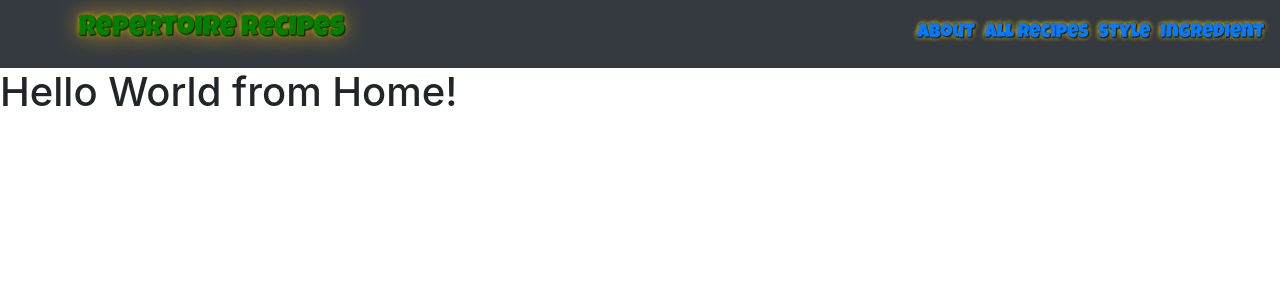
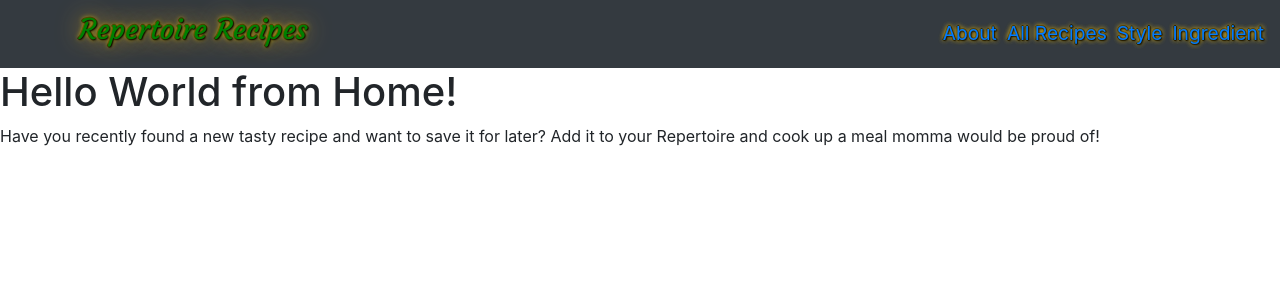
Before and after one commit to PatCeriale/repertoire-recipes, a React (Create React App) app: page / in a window 1280 px wide. Shown: the top 300 px of the page. Built offline with nearby package versions, Linux system fonts and the light colour scheme.

Commit message:
styled navbar and added text to home page

```diff
--- a/public/index.html
+++ b/public/index.html
@@ -11,7 +11,7 @@
   <link rel="manifest" href="%PUBLIC_URL%/manifest.json" />
   <title>Repertoire Recipes</title>
   <link rel="preconnect" href="https://fonts.gstatic.com">
-  <link href="https://fonts.googleapis.com/css2?family=Luckiest+Guy&display=swap" rel="stylesheet">
+  <link href="https://fonts.googleapis.com/css2?family=Courgette&display=swap" rel="stylesheet">
 </head>
 
 <body>
--- a/src/components/NavBar/NavBar.css
+++ b/src/components/NavBar/NavBar.css
@@ -2,7 +2,7 @@
   color: green;
   text-shadow: 1px 1px 2px black, 0 0 25px goldenrod, 0 0 5px gold, -1px 0 black,
     0 1px black, 1px 0 black, 0 -1px black;
-  font-family: "Luckiest Guy", cursive;
+  font-family: "Courgette", cursive;
   /* background-color: rgb(14, 14, 14);
     padding: 5px;
     border-style: solid;
@@ -19,7 +19,7 @@
   color: green;
   text-shadow: 1px 1px 2px black, 0 0 5px goldenrod, 0 0 5px gold, -1px 0 black,
     0 1px black, 1px 0 black, 0 -1px black;
-  font-family: "Luckiest Guy", cursive;
+  /* font-family: "Luckiest Guy", cursive; */
   background-color: grey;
   min-height: 10%;
   text-align: right;
--- a/src/pages/Home/Home.js
+++ b/src/pages/Home/Home.js
@@ -4,6 +4,11 @@ export default function Home() {
   return (
     <div className="Home">
       <h1>Hello World from Home!</h1>
+      <p>
+        Have you recently found a new tasty recipe and want to save it for
+        later? Add it to your Repertoire and cook up a meal momma would be proud
+        of!
+      </p>
     </div>
   );
 }
```
Also changed, not shown: 1 other file (tests, documents, lock files or other folders).
